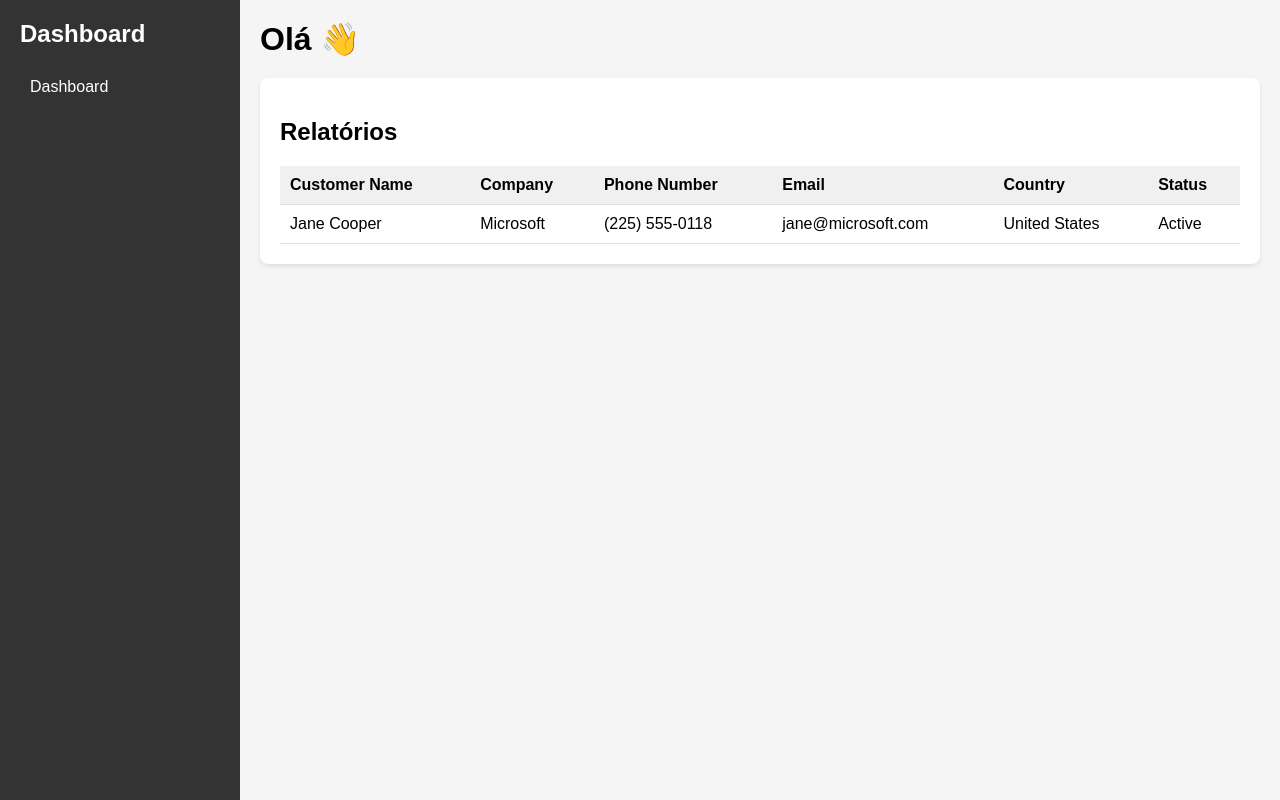
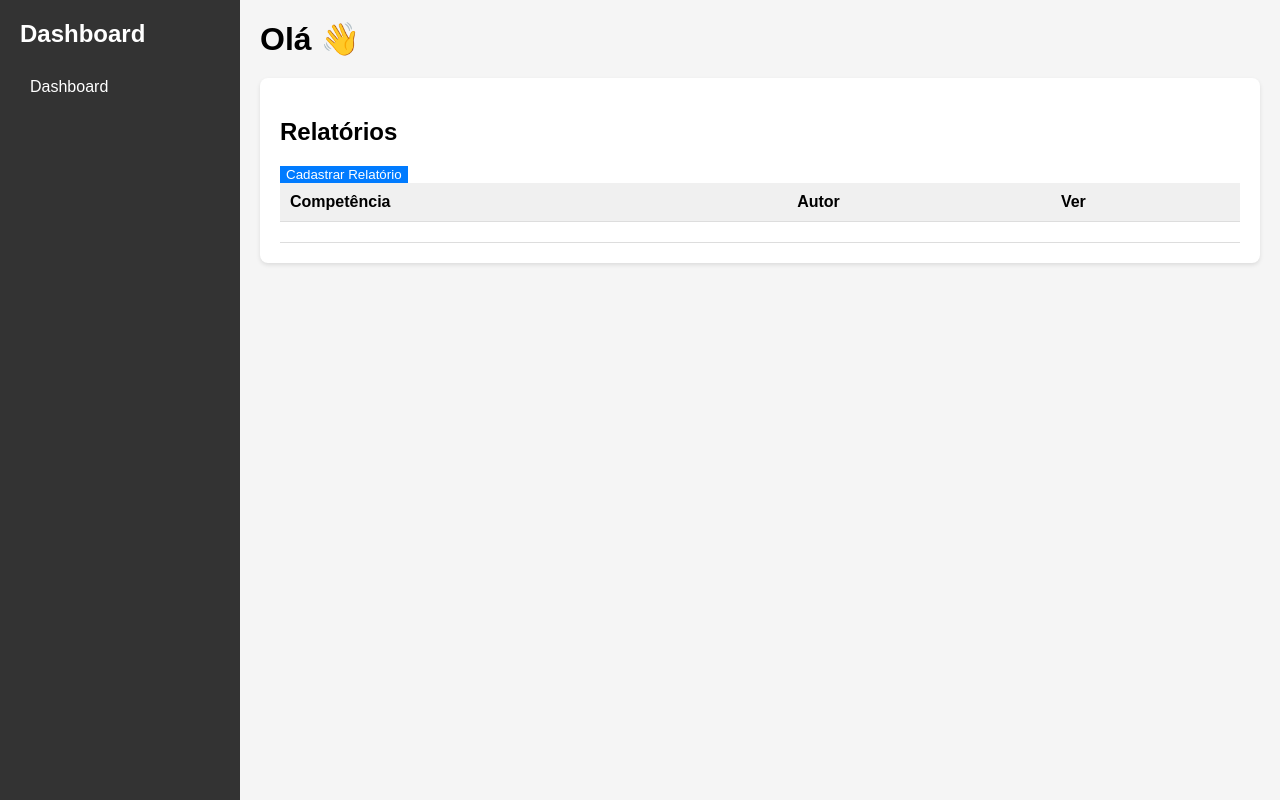
Before and after one commit to hiago-agostinho/gerador-relatorio-mensal, a CakePHP app: template app/templates/Home/index.php in a window 1280 px wide. Run offline with PHP 8.4 and a stand-in for CakePHP, Linux system fonts and the light colour scheme; the template is opened without the code that fills it, so the values that code supplies are empty; some libraries are stand-ins or nearby versions.

Commit message:
estilizando index

```diff
--- a/app/templates/Home/index.php
+++ b/app/templates/Home/index.php
@@ -20,25 +20,24 @@
             </div>
             <div class="table-container">
                 <h2>Relatórios</h2>
+                <button class="float-right button-new" style="background-color: #007bff; border: none;">
+                    <a href="<?= $this->Url->build(['controller' => 'Home', 'action' => 'add']); ?>" class="button-new">
+                        <i class="fa fa-plus"></i> Cadastrar Relatório
+                    </a>
+                </button>
                 <table class="table">
                     <thead>
                         <tr>
-                            <th>Customer Name</th>
-                            <th>Company</th>
-                            <th>Phone Number</th>
-                            <th>Email</th>
-                            <th>Country</th>
-                            <th>Status</th>
+                            <th>Competência</th>
+                            <th>Autor</th>
+                            <th>Ver</th>
                         </tr>
                     </thead>
                     <tbody>
                         <tr>
-                            <td>Jane Cooper</td>
-                            <td>Microsoft</td>
-                            <td>(225) 555-0118</td>
-                            <td>jane@microsoft.com</td>
-                            <td>United States</td>
-                            <td class="active">Active</td>
+                            <td></td>
+                            <td></td>
+                            <td></td>
                         </tr>
                     </tbody>
                 </table>
--- a/app/webroot/css/dashboard.css
+++ b/app/webroot/css/dashboard.css
@@ -91,3 +91,10 @@ body {
 .table th {
     background-color: #f0f0f0;
 }
+
+.button-new {
+    background-color: #007bff;
+    border: none;
+    color: white;
+    text-decoration: none;
+}
```
Also changed, not shown: app/src/Controller/GeracaoController.php (deleted, +0 -13 lines), app/webroot/css/geracao.css (deleted).
